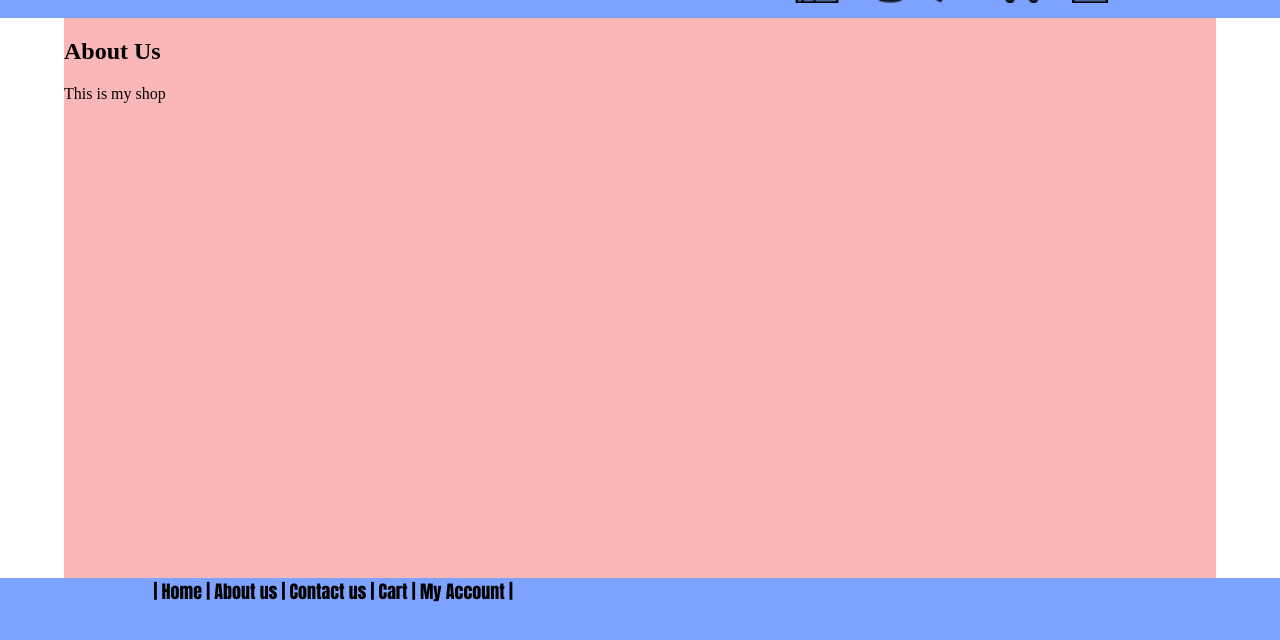
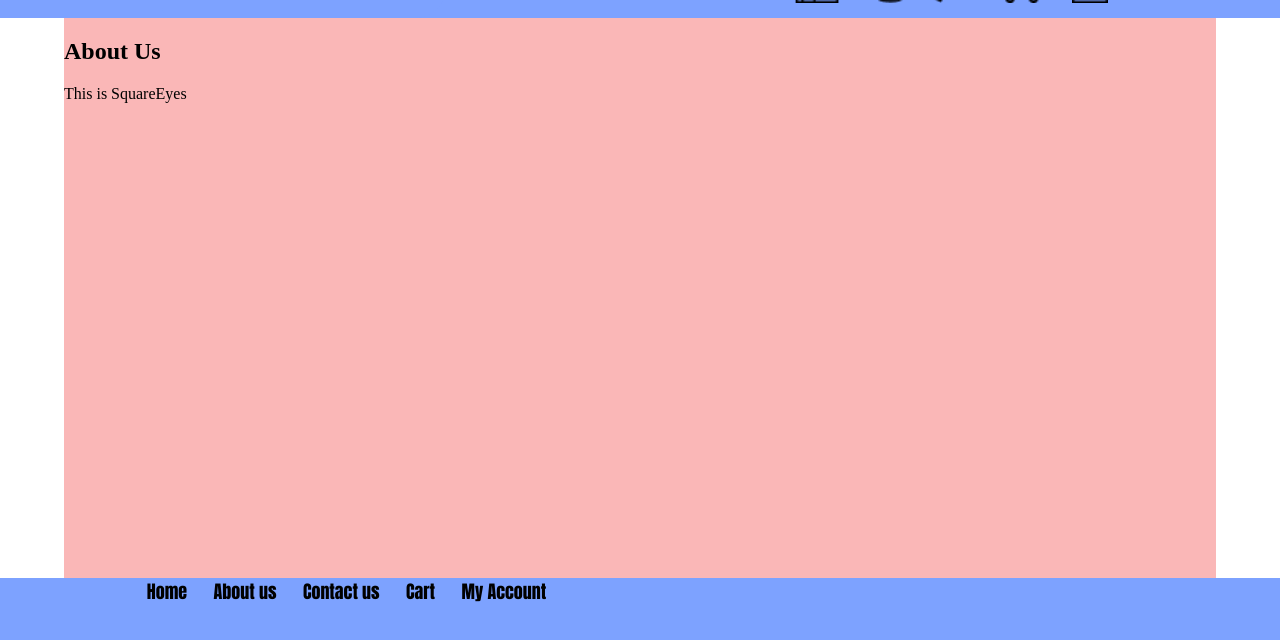
Before and after one commit to Kobraz/RFH_Studier1, a plain HTML site: page info.html in a window 1280 px wide. Shown: the part 142-782 px from the top of the page. Drawn offline with Linux system fonts and the light colour scheme.

Commit message:
Updated CSS

```diff
--- a/css/flex-style.css
+++ b/css/flex-style.css
@@ -101,6 +101,7 @@ img{
 	height: 100%;
 	background-color: #7da2ff;
     align-self: flex-start;
+	vertical-align: middle;
 	color: black;
 	font-family: Impact, Haettenschweiler, 'Arial Narrow Bold', sans-serif;
 	font-size:large;
--- a/info.html
+++ b/info.html
@@ -26,24 +26,22 @@
 	<article class="containerMain">
 		<div class="divMain1">
 			<h1>About Us</h1>
-			<p>This is my shop</p>
+			<p>This is SquareEyes</p>
 
 		</div>
 	</article>
 
 	<article class="containerBottom">
 		<div class="divBottom1">
-			 |
 			<a href="index.html" class="menu">Home</a>
-			 |
+			&emsp;
 			<a href="info.html" class="menu">About us</a>
-			 |
+			&emsp;
 			<a href="contact.html" class="menu">Contact us</a>
-			 |
+			&emsp;
 			<a href="cart.html" class="menu">Cart</a>
-			 |
+			&emsp;
 			<a href="account.html" class="menu">My Account</a>
-			 |
 		</div>
 		<div class="divBottom2"></div>
 		<div class="divBottom3"></div>
```
Also changed, not shown: index.html (+1 -1 lines).
